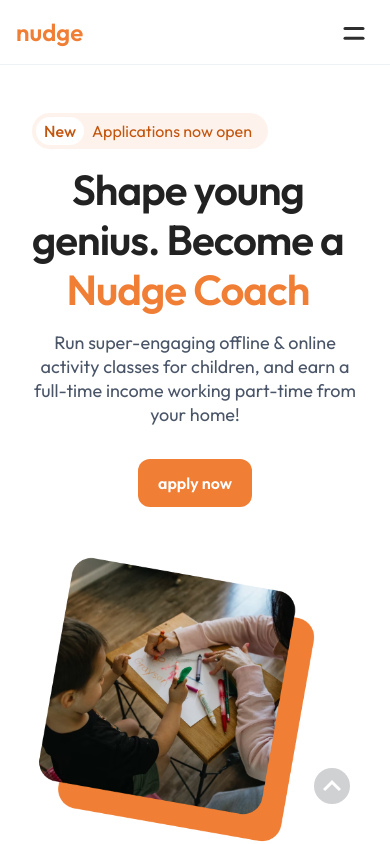
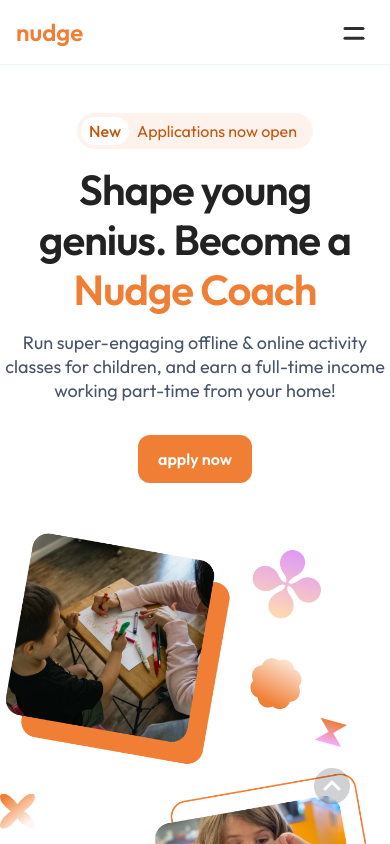
Before and after one commit to nudge-parenting/nudge-website, a Next.js app: page /become-a-coach in a window 390 px wide. Shown: the top 844 px of the page. Built offline with nearby package versions, Linux system fonts and the light colour scheme.

Commit message:
hero responsive

```diff
--- a/components/become a coach/HeroSection.js
+++ b/components/become a coach/HeroSection.js
@@ -12,10 +12,9 @@
 			<Stack
 				direction={{ base: "column", xl: "row" }}
 				width={{ base: "100%-64px", xl: "1160px" }}
-				mx={{ base: "32px", xl: "auto" }}
 				justifyContent="center"
 				spacing={{ base: "48px", xl: "140px" }}
-				alignItems="start"
+				alignItems={{ base: "center", xl: "start" }}
 			>
 				<HeroText />
 				<HeroImages />
@@ -25,7 +24,13 @@
 }
 function HeroImages() {
 	return (
-		<VStack w={{ base: "100%", xl: "560px" }} spacing="-25  px">
+		<VStack
+			w={{ base: "100%", xl: "560px" }}
+			spacing={{
+				base: "4px",
+				xl: "-25px",
+			}}
+		>
 			<HStack w="100%" justifyContent="space-between">
 				<Image
 					src={landingImage2}
@@ -50,12 +55,17 @@
 function HeroText() {
 	return (
 		<VStack
+			mx={{ base: "32px", xl: "auto" }}
 			w={{ base: "100%", xl: "460px" }}
 			spacing="32px"
 			alignItems={{ base: "center", xl: "start" }}
 			textAlign={{ base: "center", xl: "left" }}
 		>
-			<VStack spacing="16px" w="100%" alignItems="start">
+			<VStack
+				spacing="16px"
+				w="100%"
+				alignItems={{ base: "center", xl: "start" }}
+			>
 				<MessagePill />
 				<Heading size="lg">
 					Shape young <br />
--- a/components/general/FloatingStuff.js
+++ b/components/general/FloatingStuff.js
@@ -9,9 +9,16 @@
 
 const MotionBox = motion(Box);
 
-function FloatingSVGs({ type = "left" }) {
+function FloatingSVGs({ type = "left", pageName = "home" }) {
 	return (
-		<VStack w="180px" h="200px" display={{ base: "none", xl: "block" }}>
+		<VStack
+			w="180px"
+			h="200px"
+			display={{
+				base: (pageName = "home" ? "block" : "none"),
+				xl: "block",
+			}}
+		>
 			<FloatingBox>
 				<Image
 					src={
```
